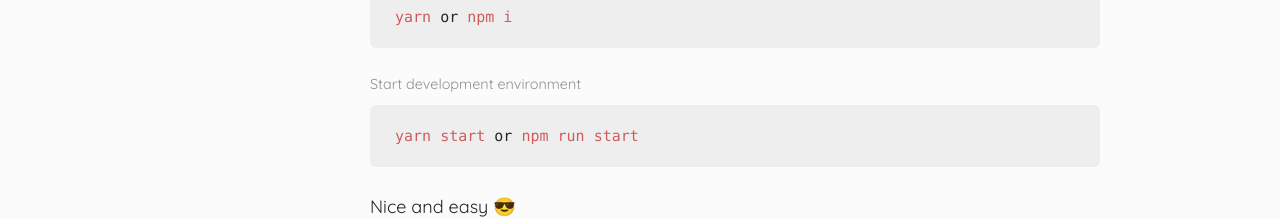
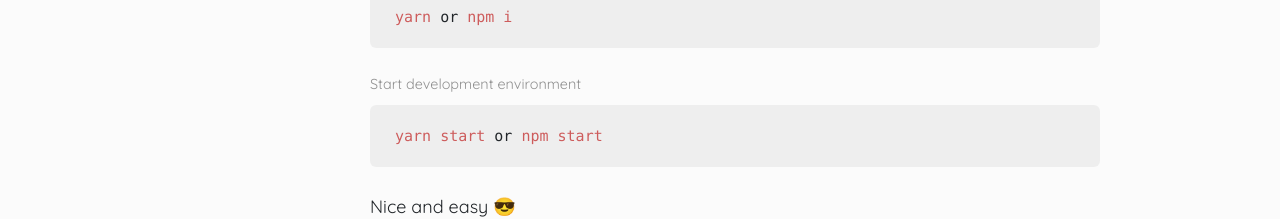
Before and after one commit to nemos-gh/Tables, a React (Create React App) app: page / in a window 1280 px wide. Shown: the part 860-1079 px from the top of the page. Built offline with nearby package versions, Linux system fonts and the light colour scheme.

Commit message:
Content fix

```diff
--- a/src/components/Home.js
+++ b/src/components/Home.js
@@ -26,7 +26,7 @@ class Home extends React.Component {
         </pre>
         <p className="small">Start development environment</p>
         <pre>
-          <code>yarn start</code> or <code>npm run start</code>
+          <code>yarn start</code> or <code>npm start</code>
         </pre>
         <p>Nice and easy <span role="img" aria-label="snow">😎</span></p>
         <h2 className="h-2">Data Access</h2>
```
